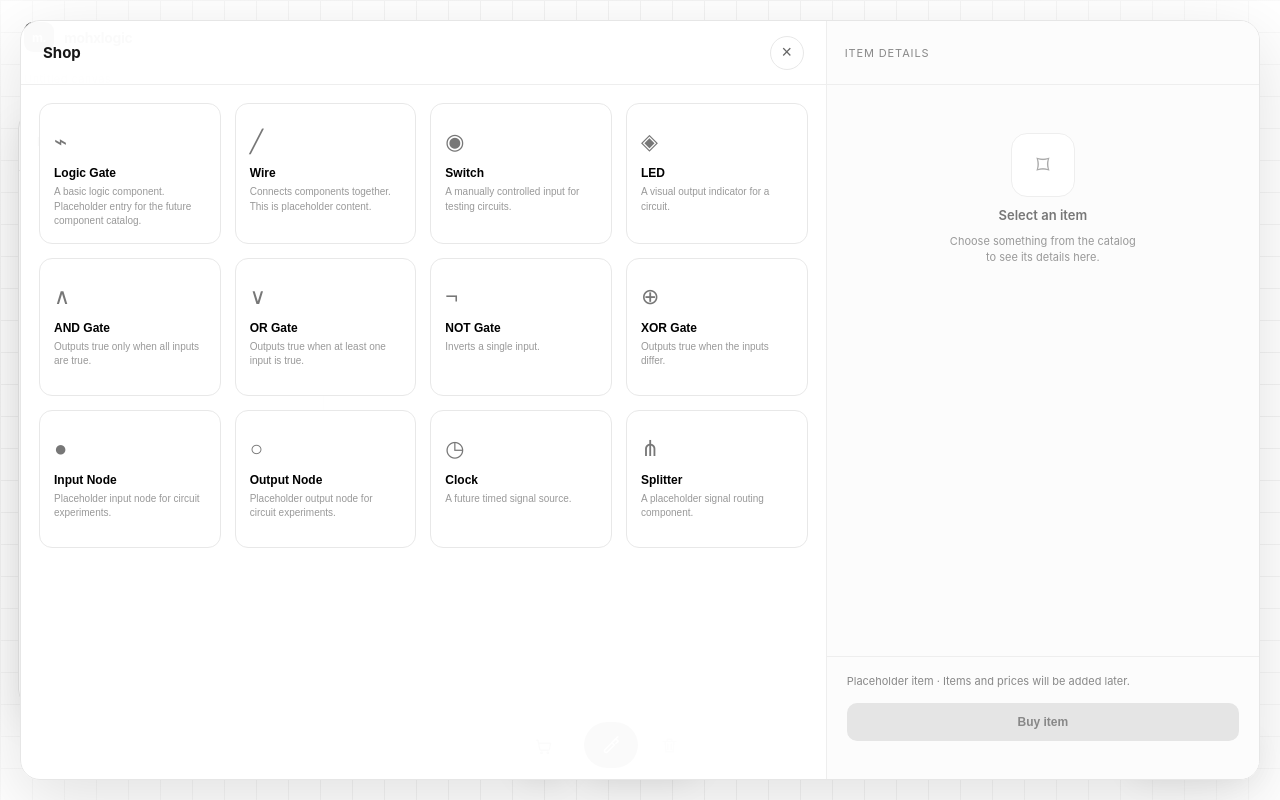
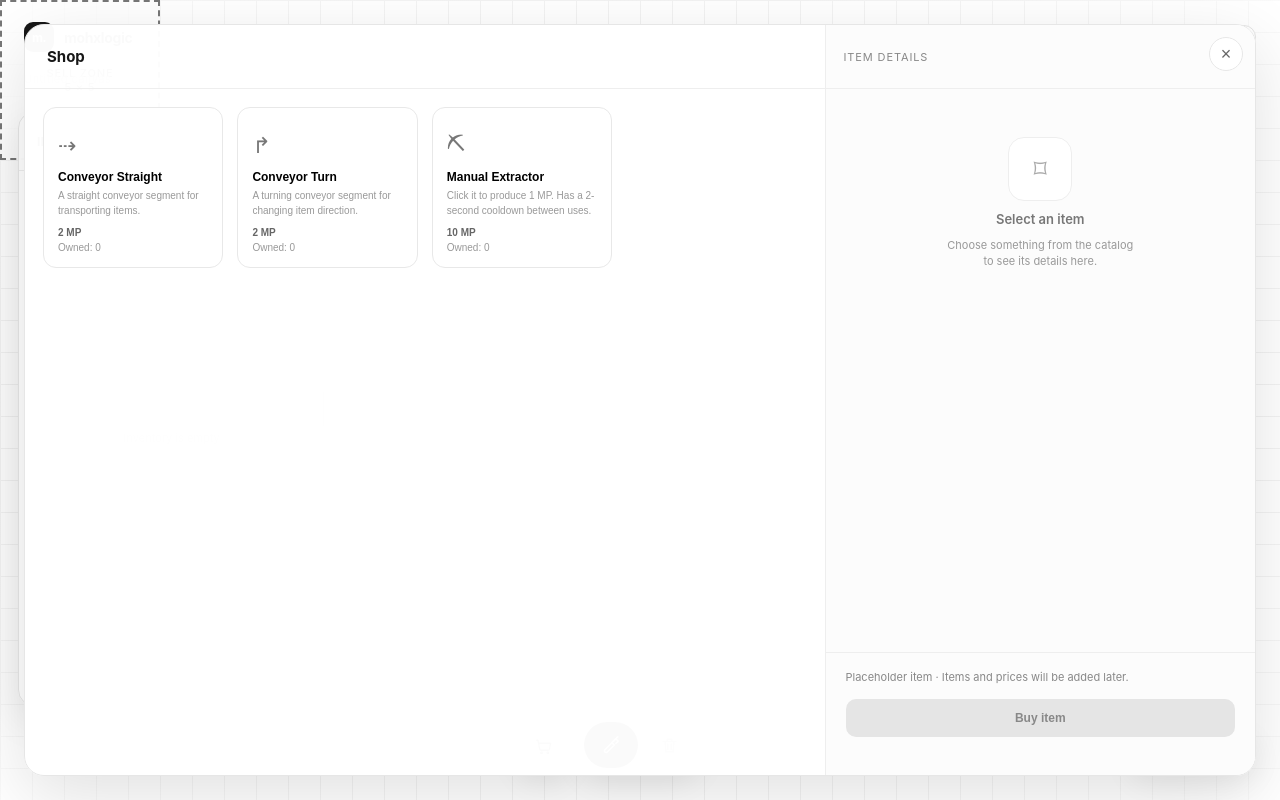
Before and after one commit to mohxmedishan/Mohxlogic, a plain HTML site: page index.html in a window 1280 px wide. Both pictures are taken after a click on the button 543 px from the left and 746 px from the top of the page. Drawn offline with Linux system fonts and the light colour scheme.

Commit message:
Add shop inventory money and machine placement systems

```diff
--- a/index.html
+++ b/index.html
@@ -71,6 +71,25 @@
     .shop-buy:disabled { background: #e5e5e5; color: #888; cursor: not-allowed; box-shadow: none; transform: none; }
     .shop-buy-note { margin-top: 8px; min-height: 14px; font-size: 10px; color: #999; text-align: center; }
 
+    .shop-overlay { inset: 24px; }
+    .shop-close { position:absolute; top:12px; right:12px; z-index:5; }
+    .shop-header { justify-content:flex-start; padding-right:58px; }
+    .shop-card-price { margin-top:auto; padding-top:9px; font-size:10px; font-weight:600; color:#666; }
+    .shop-card-owned { margin-top:4px; font-size:10px; color:#999; }
+    .shop-buy-note { color:#777; }
+    .world-layer { position:fixed; inset:0; z-index:1; pointer-events:none; transform-origin:0 0; }
+    .sell-zone { position:absolute; width:160px; height:160px; border:2px dashed #777; background:rgba(255,255,255,.75); display:grid; place-items:center; text-align:center; color:#555; font-size:11px; letter-spacing:.08em; font-weight:600; }
+    .machine { position:absolute; width:32px; height:32px; display:grid; place-items:center; border:1px solid #888; border-radius:6px; background:rgba(255,255,255,.96); color:#555; font-size:17px; box-shadow:0 3px 8px rgba(0,0,0,.08); pointer-events:auto; cursor:pointer; user-select:none; }
+    .machine.conveyor { background:#f7f7f7; }
+    .machine.extractor { background:#fff8ed; border-color:#d8ad76; color:#9b6b29; }
+    .ghost-machine { opacity:.5; outline:2px dashed #777; pointer-events:none; }
+    .place-actions { position:absolute; display:flex; gap:5px; transform:translate(-50%,-100%); margin-top:-10px; pointer-events:auto; }
+    .place-actions button { width:30px;height:30px;border:1px solid #ddd;border-radius:8px;background:#fff;color:#444;box-shadow:0 4px 10px rgba(0,0,0,.1);font-size:15px;cursor:pointer; }
+    .mp-counter { position:fixed; right:24px; top:72px; z-index:3; padding:8px 12px; border:1px solid #e5e5e5; border-radius:999px; background:rgba(255,255,255,.9); font-size:11px; color:#555; }
+    .game-toast { position:fixed; left:50%; top:80px; transform:translateX(-50%); z-index:30; padding:9px 14px; border:1px solid #e7e7e7; border-radius:999px; background:rgba(255,255,255,.97); color:#666; font-size:11px; opacity:0; pointer-events:none; transition:opacity .2s; }
+    .game-toast.show { opacity:1; }
+    .erase-actions button { border-color:#e3c3c3; color:#a44; }
+    @media(max-width:700px) { .shop-overlay { inset:18px; } .shop-close {top:8px;right:8px;} .mp-counter {right:14px;top:62px;} .place-actions button {width:32px;height:32px;} }
     @media(max-width:700px) { .shop-button { bottom: 20px; left: calc(50% - 111px); width: 52px; height: 52px; } .shop-overlay { inset: 14px; border-radius: 16px; } .shop-grid { grid-template-columns: repeat(4,minmax(0,1fr)); gap: 8px; } .shop-card { min-height: 112px; padding: 9px; } .shop-card-icon { height: 34px; font-size: 18px; } .shop-card-name { font-size: 10px; } .shop-card-desc { font-size: 9px; } .shop-overlay.has-details .shop-main { flex-basis: 65%; } .shop-details { flex-basis: 35%; } .shop-detail-body { padding: 12px; } .shop-detail-icon { height: 66px; font-size: 28px; } .shop-detail-name { font-size: 13px; } .shop-detail-description { font-size: 10px; } .shop-detail-bottom { padding: 12px; font-size: 10px; } .shop-empty-icon { width: 48px; height: 48px; font-size: 20px; } .shop-empty-copy { font-size: 9px; } .shop-buy { padding: 10px; font-size: 11px; } .shop-header { padding: 0 12px; } .shop-grid-wrap { padding: 10px; } }
     @media(max-width:380px) { .shop-grid { grid-template-columns: repeat(2,minmax(0,1fr)); } .shop-overlay.has-details .shop-main { flex: 0 0 52%; } .shop-details { flex-basis: 48%; } }
 
@@ -86,6 +105,9 @@
     <div class="version">alpha · 01</div>
   </header>
   <div class="status">Untitled canvas</div>
+  <div class="mp-counter" id="mpCounter">20 MP</div>
+  <div class="game-toast" id="gameToast"></div>
+  <div class="world-layer" id="worldLayer"><div class="sell-zone" id="sellZone">SELL ZONE<br>5 × 5</div></div>
   <aside class="inventory-panel" id="inventoryPanel" aria-label="Inventory panel">
     <div class="inventory-header"><span class="inventory-title">INVENTORY</span><button class="inventory-toggle" id="inventoryToggle">Hide</button></div>
     <div class="inventory-empty">Inventory is empty</div>
@@ -96,7 +118,7 @@
   <button class="shop-button" id="shopButton" title="Shop" aria-label="Open shop"><svg viewBox="0 0 24 24"><path d="M3 4h2l2.2 11.2a2 2 0 0 0 2 1.6h8.4a2 2 0 0 0 1.9-1.5L21 8H6"/><circle cx="9.5" cy="20" r="1"/><circle cx="17.5" cy="20" r="1"/></svg></button>
   <section class="shop-overlay" id="shopOverlay" aria-label="Shop window">
     <div class="shop-main">
-      <header class="shop-header"><div class="shop-heading">Shop</div><button class="shop-close" id="shopClose" aria-label="Close shop">×</button></header>
+      <header class="shop-header"><div class="shop-heading">Shop</div></header><button class="shop-close" id="shopClose" aria-label="Close shop">×</button>
       <div class="shop-grid-wrap"><div class="shop-grid" id="shopGrid"></div></div>
     </div>
     <aside class="shop-details" id="shopDetails">
@@ -130,6 +152,10 @@
     const shopGrid = document.querySelector('#shopGrid');
     const shopDetailBody = document.querySelector('#shopDetailBody');
     const shopDetails = document.querySelector('#shopDetails');
+    const worldLayer = document.querySelector('#worldLayer');
+    const sellZone = document.querySelector('#sellZone');
+    const mpCounter = document.querySelector('#mpCounter');
+    const gameToast = document.querySelector('#gameToast');
     let inventoryOpen = true;
     function setInventoryOpen(open) {
       inventoryOpen = open;
@@ -141,49 +167,43 @@
     inventoryToggle.addEventListener('click', () => setInventoryOpen(false));
     inventoryShow.addEventListener('click', () => setInventoryOpen(true));
     const placeholderItems = [
-      {name:'Logic Gate',icon:'⌁',description:'A basic logic component. Placeholder entry for the future component catalog.'},
-      {name:'Wire',icon:'╱',description:'Connects components together. This is placeholder content.'},
-      {name:'Switch',icon:'◉',description:'A manually controlled input for testing circuits.'},
-      {name:'LED',icon:'◈',description:'A visual output indicator for a circuit.'},
-      {name:'AND Gate',icon:'∧',description:'Outputs true only when all inputs are true.'},
-      {name:'OR Gate',icon:'∨',description:'Outputs true when at least one input is true.'},
-      {name:'NOT Gate',icon:'¬',description:'Inverts a single input.'},
-      {name:'XOR Gate',icon:'⊕',description:'Outputs true when the inputs differ.'},
-      {name:'Input Node',icon:'●',description:'Placeholder input node for circuit experiments.'},
-      {name:'Output Node',icon:'○',description:'Placeholder output node for circuit experiments.'},
-      {name:'Clock',icon:'◷',description:'A future timed signal source.'},
-      {name:'Splitter',icon:'⋔',description:'A placeholder signal routing component.'}
+      {id:'conveyor-straight',name:'Conveyor Straight',icon:'⇢',description:'A straight conveyor segment for transporting items.',price:2,type:'conveyor'},
+      {id:'conveyor-turn',name:'Conveyor Turn',icon:'↱',description:'A turning conveyor segment for changing item direction.',price:2,type:'conveyor'},
+      {id:'manual-extractor',name:'Manual Extractor',icon:'⛏',description:'Click it to produce 1 MP. Has a 2-second cooldown between uses.',price:10,type:'extractor'}
     ];
     let selectedShopItem = null;
-    function restoreShopSelection() {
-      if (selectedShopItem === null) return;
-      const item = placeholderItems[selectedShopItem];
-      const card = shopGrid.children[selectedShopItem];
-      if (item && card) selectShopItem(item, card);
+    let mp = 20;
+    const inventoryCounts = Object.fromEntries(placeholderItems.map(item=>[item.id,0]));
+    const machines = [];
+    let placement = null, eraseSelection = null, toastTimer = null;
+    const priceFmt = v => v+' MP';
+    function toast(msg) { gameToast.textContent=msg; gameToast.classList.add('show'); clearTimeout(toastTimer); toastTimer=setTimeout(()=>gameToast.classList.remove('show'),1900); }
+    function updateMoney() { mpCounter.textContent=mp+' MP'; }
+    function updateInventory() {
+      inventoryPanel.querySelector('.inventory-empty').textContent = Object.values(inventoryCounts).some(n=>n>0) ? '' : 'Inventory is empty';
+      let container=inventoryPanel.querySelector('.inventory-items');
+      if(!container){container=document.createElement('div');container.className='inventory-items';container.style.cssText='display:flex;flex-direction:column;gap:8px;padding:10px;overflow:auto;';inventoryPanel.insertBefore(container,inventoryResize);}
+      container.innerHTML='';
+      placeholderItems.forEach(item=>{if(!inventoryCounts[item.id])return;const row=document.createElement('button');row.style.cssText='border:1px solid #eee;border-radius:10px;padding:10px;background:#fff;color:#555;text-align:left;display:flex;justify-content:space-between;align-items:center;';row.innerHTML='<span>'+item.icon+' &nbsp; '+item.name+'</span><b>'+inventoryCounts[item.id]+'</b>';row.onclick=()=>{if(buildTool.classList.contains('active')){placement={item,rotation:0};toast('Tap the grid to preview placement');}};container.appendChild(row);});
     }
+    function restoreShopSelection() { if(selectedShopItem===null)return; const item=placeholderItems[selectedShopItem]; const card=shopGrid.children[selectedShopItem]; if(item&&card)selectShopItem(item,card); }
     function openShop() { shopOverlay.classList.add('open'); restoreShopSelection(); }
     function closeShop() { shopOverlay.classList.remove('open'); }
-    function selectShopItem(item, card) {
-      selectedShopItem = placeholderItems.indexOf(item);
-      shopGrid.querySelectorAll('.selected').forEach(c=>c.classList.remove('selected'));
-      card.classList.add('selected');
-      shopOverlay.classList.add('has-details');
-      shopDetailBody.innerHTML = '<div class="shop-detail-icon">'+item.icon+'</div><div class="shop-detail-name">'+item.name+'</div><div class="shop-detail-description">'+item.description+'</div>';
-      const buy = document.querySelector('#shopBuy');
-      buy.disabled = false;
-      buy.textContent = 'Buy item';
-      document.querySelector('#shopBuyNote').textContent = '';
+    function selectShopItem(item,card) {
+      selectedShopItem=placeholderItems.indexOf(item);
+      shopGrid.querySelectorAll('.selected').forEach(c=>c.classList.remove('selected'));card.classList.add('selected');
+      shopDetailBody.innerHTML='<div class="shop-detail-icon">'+item.icon+'</div><div class="shop-detail-name">'+item.name+'</div><div class="shop-detail-description">'+item.description+'</div><div class="shop-card-price">'+priceFmt(item.price)+'</div>';
+      const buy=document.querySelector('#shopBuy'); buy.disabled=mp<item.price; buy.textContent='Buy · '+priceFmt(item.price); document.querySelector('#shopBuyNote').textContent=mp>=item.price?'':'Not enough MP';
     }
-    placeholderItems.forEach(item => {
-      const card=document.createElement('button');
-      card.className='shop-card';
-      card.innerHTML='<div class="shop-card-icon">'+item.icon+'</div><div class="shop-card-name">'+item.name+'</div><div class="shop-card-desc">'+item.description+'</div>';
-      card.addEventListener('click',()=>selectShopItem(item,card));
-      shopGrid.appendChild(card);
+    function refreshShopCards(){shopGrid.querySelectorAll('.shop-card').forEach((c,i)=>{const item=placeholderItems[i];c.querySelector('.shop-card-owned').textContent='Owned: '+inventoryCounts[item.id];c.querySelector('.shop-card-price').textContent=priceFmt(item.price);});if(selectedShopItem!==null)selectShopItem(placeholderItems[selectedShopItem],shopGrid.children[selectedShopItem]);}
+    placeholderItems.forEach(item=>{
+      const card=document.createElement('button');card.className='shop-card';
+      card.innerHTML='<div class="shop-card-icon">'+item.icon+'</div><div class="shop-card-name">'+item.name+'</div><div class="shop-card-desc">'+item.description+'</div><div class="shop-card-price">'+priceFmt(item.price)+'</div><div class="shop-card-owned">Owned: 0</div>';
+      card.onclick=()=>selectShopItem(item,card);shopGrid.appendChild(card);
     });
-    shopButton.addEventListener('click',openShop);
-    document.querySelector('#shopClose').addEventListener('click',closeShop);
-    document.querySelector('#shopBuy').addEventListener('click', () => { document.querySelector('#shopBuyNote').textContent = 'Purchases are not available yet.'; });
+    function buySelected(){if(selectedShopItem===null)return;const item=placeholderItems[selectedShopItem];if(mp<item.price){toast('Not enough MP');return;}mp-=item.price;inventoryCounts[item.id]++;updateMoney();updateInventory();refreshShopCards();toast('Bought '+item.name);}
+    document.querySelector('#shopBuy').addEventListener('click',buySelected);
+    shopButton.addEventListener('click',openShop);document.querySelector('#shopClose').addEventListener('click',closeShop);
     shopOverlay.addEventListener('click',(e)=>{if(e.target===shopOverlay)closeShop();});
     shopOverlay.addEventListener('pointerdown', e => e.stopPropagation());
     shopOverlay.addEventListener('touchstart', e => e.stopPropagation(), {passive:true});
```
